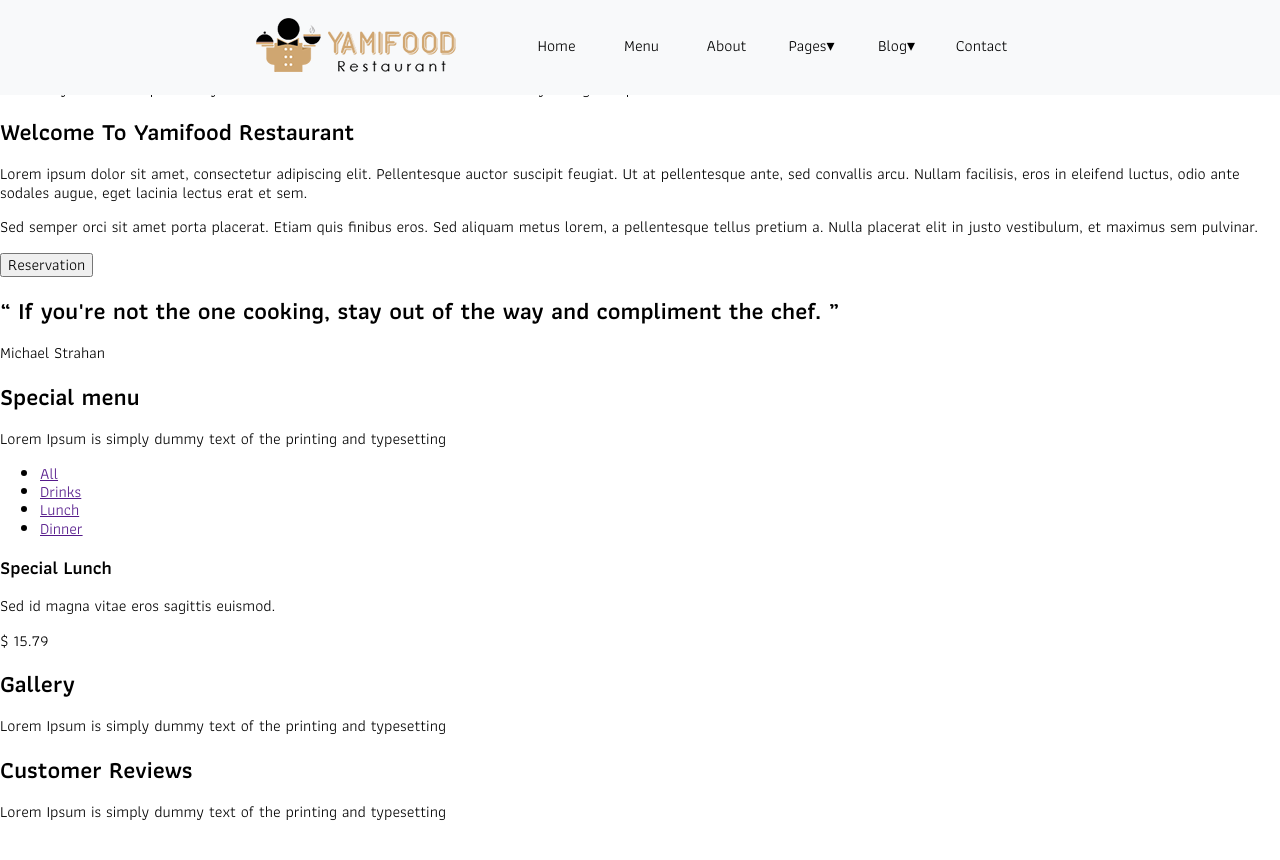
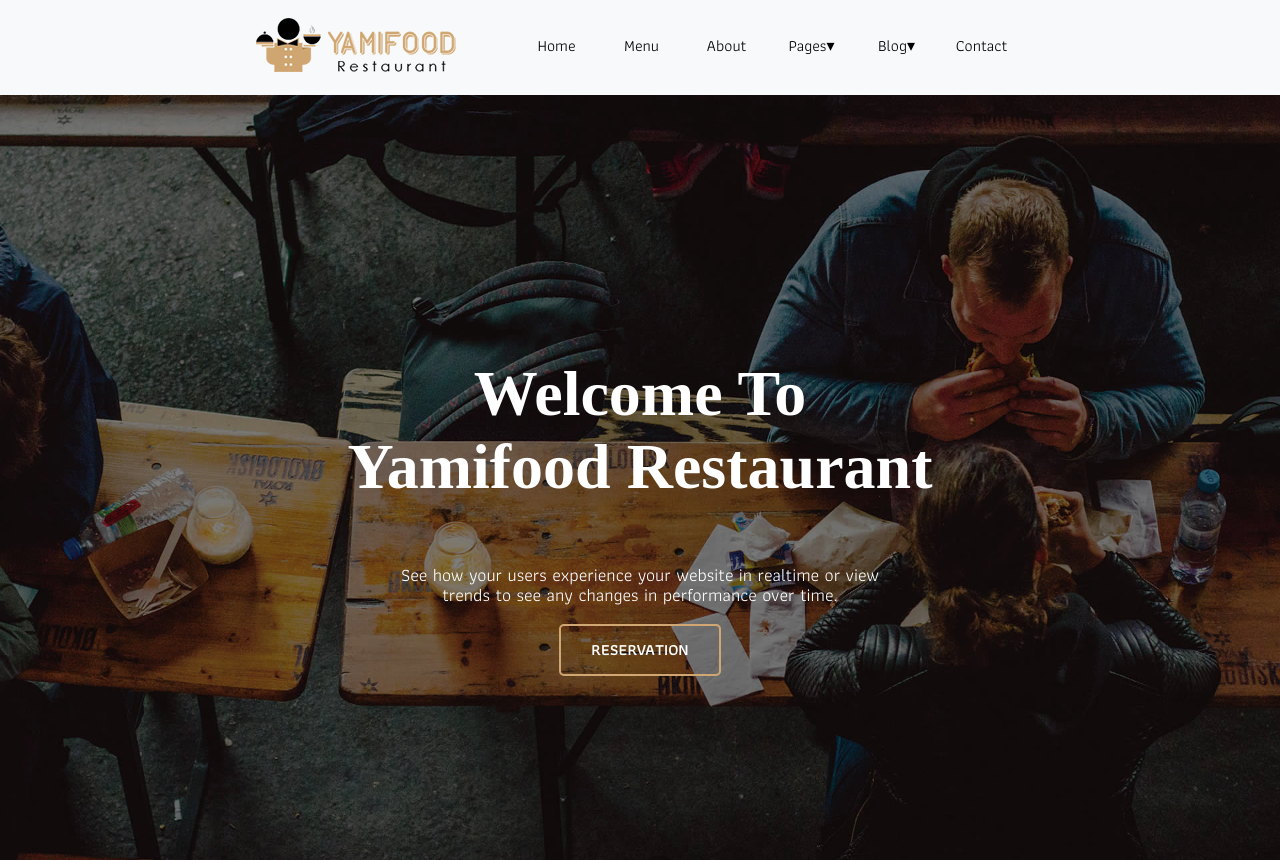
Before and after one commit to bien-t/layout01, a plain HTML site: page index.html in a window 1280 px wide. Shown: the top 860 px of the page. Drawn offline with Linux system fonts and the light colour scheme; a web font is replaced by a local one.

Commit message:
add header - base

```diff
--- a/index.html
+++ b/index.html
@@ -31,15 +31,19 @@
                 </ul>
             </li>
             <li><a href="#" class="navigation__mainLink">Contact</a></li>
-
         </ul>
     </nav>
-    <header>
-        <h1>Welcome To
-            Yamifood Restaurant</h1>
-        <p>See how your users experience your website in realtime or view
-            trends to see any changes in performance over time.</p>
+    <header class="slider">
+        <div class="slider__element">
+            <h1>Welcome To <br />
+                Yamifood Restaurant</h1>
+            <p>See how your users experience your website in realtime or view <br />
+                trends to see any changes in performance over time.</p>
+            <button>Reservation</button>
+        </div>
+        <div class="slider__overlay"></div>
     </header>
+
     <section>
         <h2>Welcome To Yamifood Restaurant</h2>
         <p>Lorem ipsum dolor sit amet, consectetur adipiscing elit. Pellentesque auctor suscipit feugiat. Ut at
--- a/scss/style.scss
+++ b/scss/style.scss
@@ -14,6 +14,22 @@ body {
     font-family: 'Athiti', sans-serif;
 }
 
+@mixin reservationButton {
+        text-transform: uppercase;
+        border: 2px solid $mainColor1;
+        padding: 15px 30px;
+        background-color: transparent;
+        cursor: pointer;
+        color: $whiteColor;
+        border-radius: 5px;
+        font-weight: bold;
+        @content;
+
+        &:hover {
+            background-color: $mainColor1;
+        }
+}
+
 .navigation {
     display: flex;
     justify-content: center;
@@ -24,6 +40,7 @@ body {
     height: 95px;
     width: 100%;
     padding: 0 20%;
+    z-index: 10;
 
     &__logo {
         margin-right: auto;
@@ -43,6 +60,7 @@ body {
         text-align: center;
         text-decoration: none;
         color: $blackColor;
+        cursor: pointer;
 
         &:hover {
             background-color: $mainColor1;
@@ -95,3 +113,50 @@ body {
         position: absolute;
     }
 }
+
+
+.slider {
+    color: $whiteColor;
+    position: relative;
+    margin-top: 95px;
+
+    &__element {
+        height: 100vh;
+        display: flex;
+        flex-direction: column;
+        justify-content: center;
+        text-align: center;
+        align-items: center;
+        background-image: url(../images/slider-01.jpg);
+        background-size: cover;
+        background-position: center;
+        background-repeat: no-repeat;
+
+        h1 {
+            font-size: 6.4rem;
+            font-family: 'Arbutus Slab', serif;
+            z-index: 1;
+        }
+
+        p {
+            font-size: 1.8rem;
+            z-index: 1;
+
+        }
+
+        button {
+            @include reservationButton() {
+                z-index: 1;
+            }
+        }
+    }
+
+    &__overlay {
+        background-color: rgba(0, 0, 0, 0.5);
+        height: 100%;
+        width: 100%;
+        position: absolute;
+        top: 0;
+        z-index: 0;
+    }
+}
```
Also changed, not shown: css/style.css, 1 other file.
